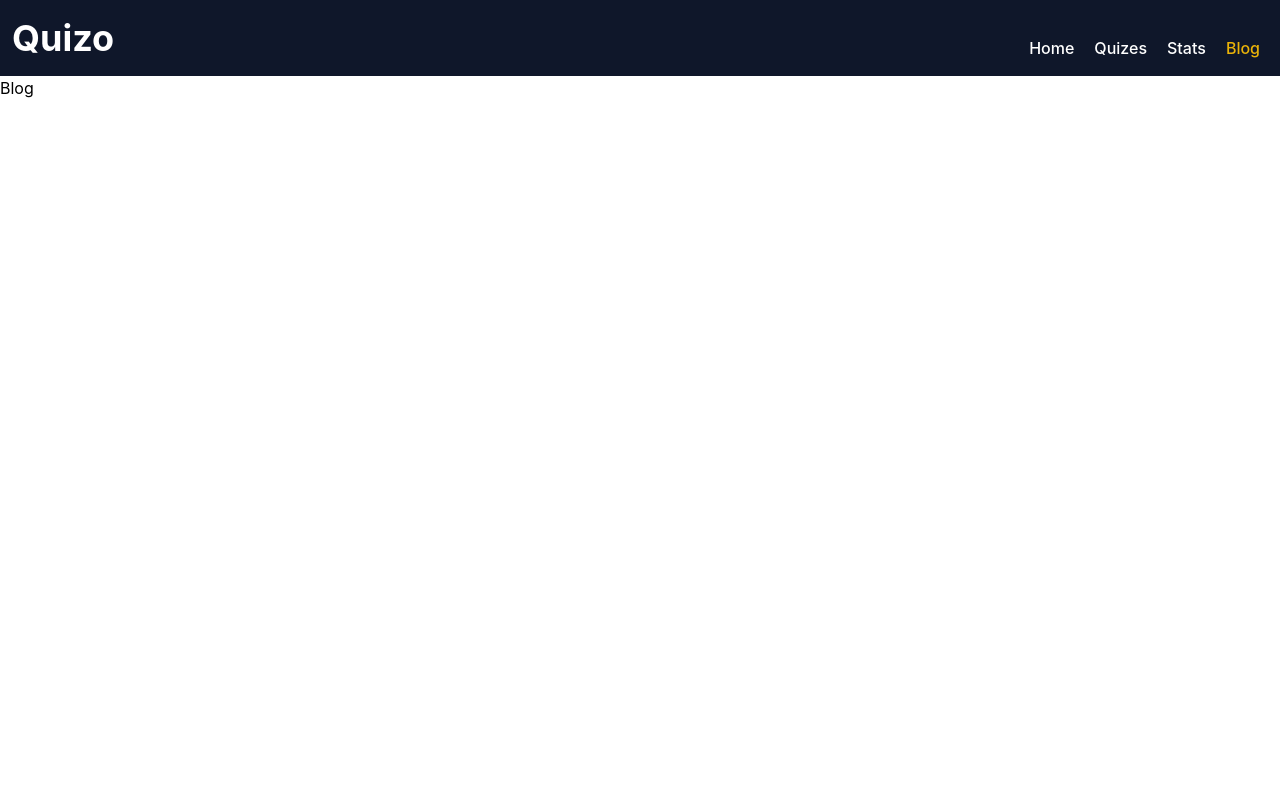
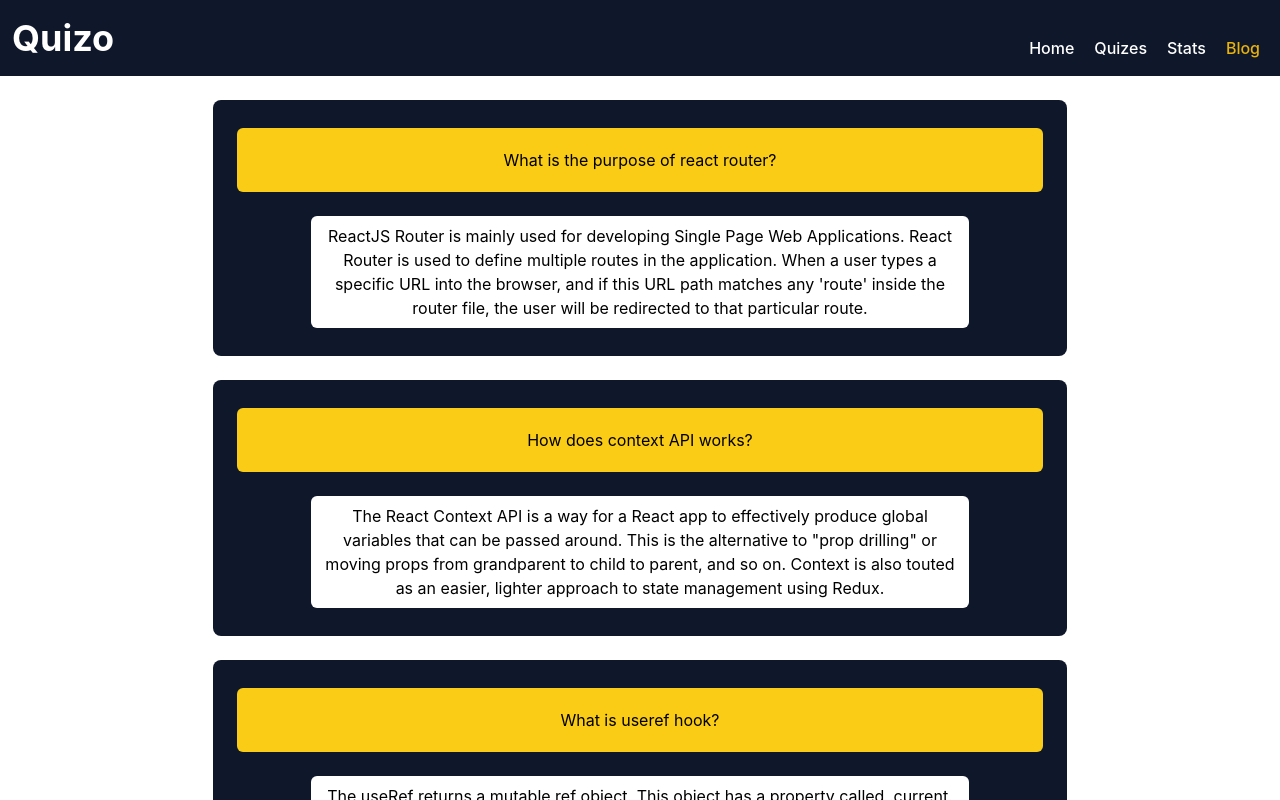
Before and after one commit to nafisnihal/quizo-react-app, a React (Create React App) app: page /blog in a window 1280 px wide. Shown: the top 800 px of the page. Built offline with nearby package versions, Linux system fonts and the light colour scheme.

Commit message:
blog added

```diff
--- a/src/App.js
+++ b/src/App.js
@@ -2,6 +2,7 @@ import { createBrowserRouter, RouterProvider } from "react-router-dom";
 import "./App.css";
 import Blog from "./components/Blog/Blog";
 import Home from "./components/Home/Home";
+import NotFound from "./components/NotFound/NotFound";
 import Questions from "./components/Questions/Questions";
 import Quizes from "./components/Quizes/Quizes";
 import Stats from "./components/Stats/Stats";
@@ -50,6 +51,10 @@ function App() {
         },
       ],
     },
+    {
+      path: '*',
+      element: <NotFound></NotFound>
+    }
   ]);
 
   return(
--- a/src/components/Blog/Blog.js
+++ b/src/components/Blog/Blog.js
@@ -1,11 +1,42 @@
-import React from 'react';
+import React from "react";
 
 const Blog = () => {
-    return (
-        <div>
-            <h1>Blog</h1>
-        </div>
-    );
+  return (
+    <div>
+      <div className="bg-slate-900 my-6 text-center p-4 rounded-lg w-2/3 mx-auto">
+        <h1 className="mt-3 mb-6 py-5 mx-2  bg-yellow-400 rounded-md ">
+          What is the purpose of react router?
+        </h1>
+        <p className="bg-white text-black my-3 p-2 w-4/5 mx-auto rounded-md">
+          ReactJS Router is mainly used for developing Single Page Web
+          Applications. React Router is used to define multiple routes in the
+          application. When a user types a specific URL into the browser, and if
+          this URL path matches any 'route' inside the router file, the user
+          will be redirected to that particular route.
+        </p>
+      </div>
+      <div className="bg-slate-900 my-6 text-center p-4 rounded-lg w-2/3 mx-auto">
+        <h1 className="mt-3 mb-6 py-5 mx-2  bg-yellow-400 rounded-md ">
+          How does context API works?
+        </h1>
+        <p className="bg-white text-black my-3 p-2 w-4/5 mx-auto rounded-md">
+          The React Context API is a way for a React app to effectively produce
+          global variables that can be passed around. This is the alternative to
+          "prop drilling" or moving props from grandparent to child to parent,
+          and so on. Context is also touted as an easier, lighter approach to
+          state management using Redux.
+        </p>
+      </div>
+      <div className="bg-slate-900 my-6 text-center p-4 rounded-lg w-2/3 mx-auto">
+        <h1 className="mt-3 mb-6 py-5 mx-2  bg-yellow-400 rounded-md ">
+          What is useref hook?
+        </h1>
+        <p className="bg-white text-black my-3 p-2 w-4/5 mx-auto rounded-md">
+          The useRef returns a mutable ref object. This object has a property called .current. The value is persisted in the refContainer.current property. These values are accessed from the current property of the returned object. The .current property could be initialized to the passed argument initialValue.The object can persist a value for a full lifetime of the component.
+        </p>
+      </div>
+    </div>
+  );
 };
 
 export default Blog;
--- a/src/components/Home/Home.js
+++ b/src/components/Home/Home.js
@@ -4,7 +4,7 @@ import background from '../../pictures/bg-picture.png'
 
 const Home = () => {
     return (
-      <div className="bg-gray-300 flex flex-col-reverse md:flex-row justify-center items-center pb-16">
+      <div className="bg-gray-300 flex flex-col-reverse md:flex-row justify-center items-center">
         <div
           className="w-1/2 flex
           flex-col justify-center items-center"
--- /dev/null
+++ b/src/components/NotFound/NotFound.js
@@ -0,0 +1,13 @@
+import React from 'react';
+
+const NotFound = () => {
+    return (
+      <div>
+        <h1 className="bg-slate-900 mt-5 w-4/5 mx-auto text-yellow-300 py-20 text-center font-bold rounded-xl text-4xl mt-20">
+          Page Not Found
+        </h1>
+      </div>
+    );
+};
+
+export default NotFound;<h1>Page Not Found</h1>
```
Also changed, not shown: 1 other file (tests, documents, lock files or other folders).
